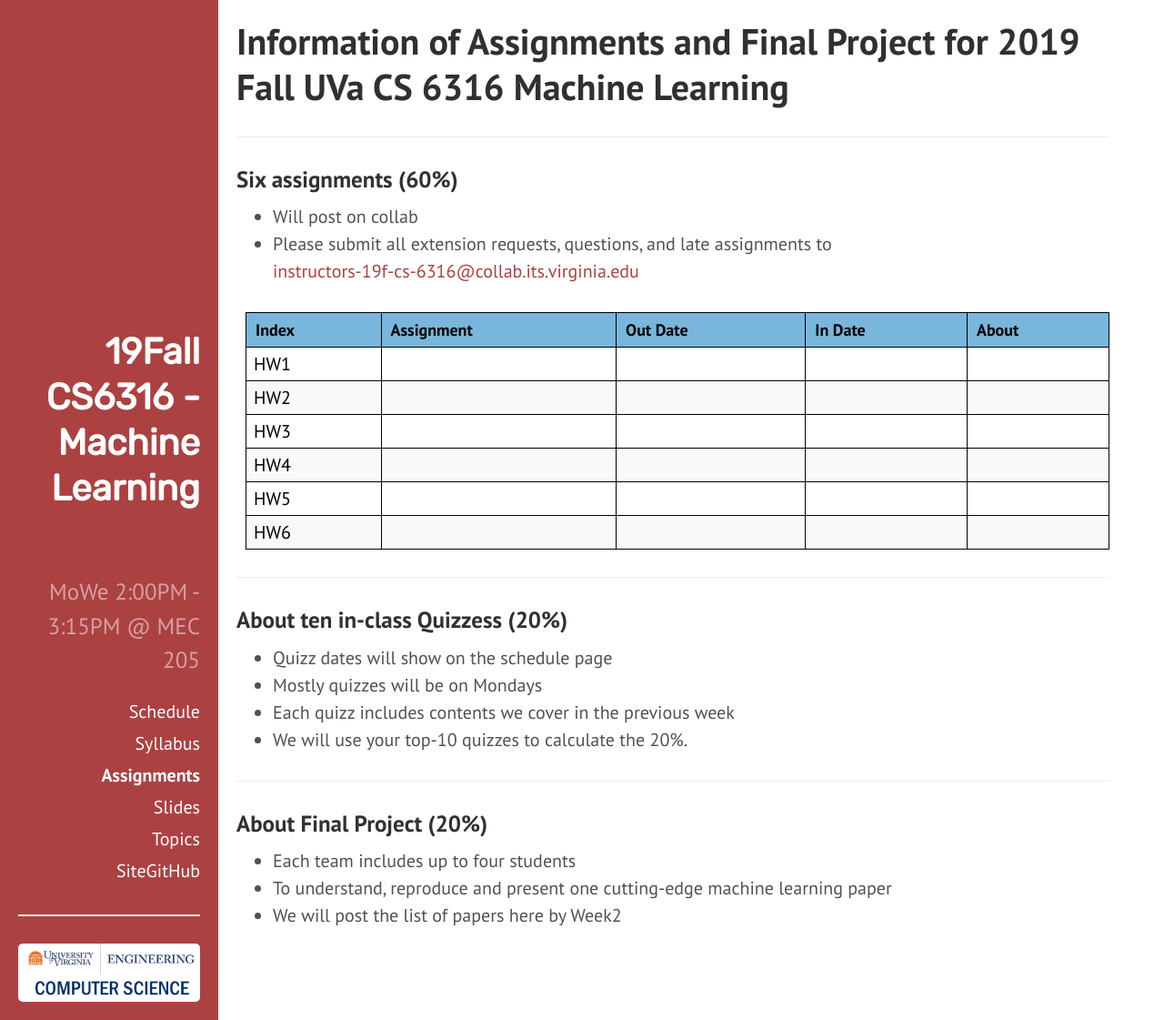
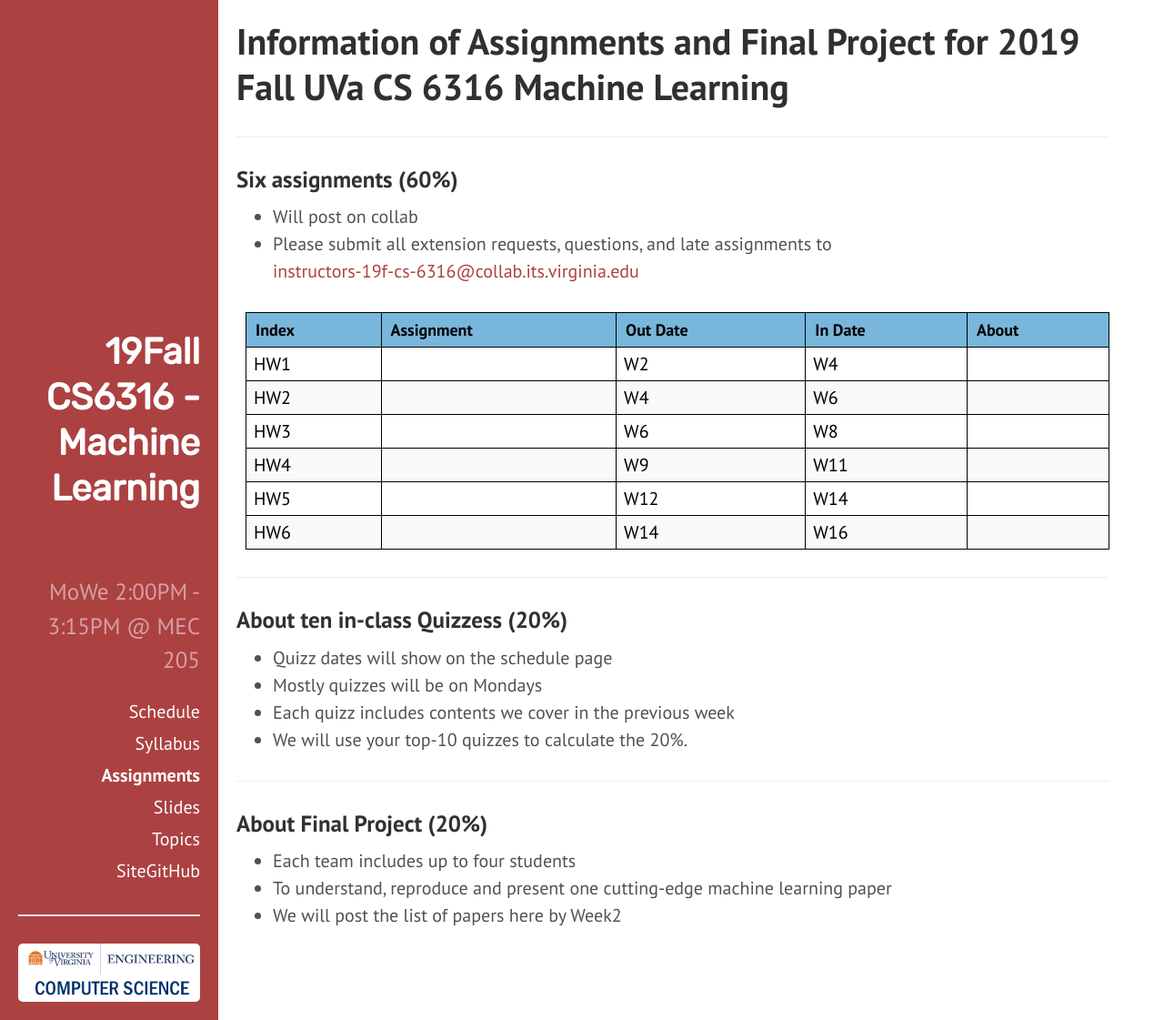
Before and after one commit to aobo-y/2019f-UVA-CS6316-MachineLearning, a Jekyll site: the page built from Assignments.md, in a window 1280 px wide and 1121 px high. Shown: the whole window at 91% size. Built offline with Jekyll 4.4.1, drawn with Linux system fonts in a browser that asks for light colours.

Commit message:
Update Assignments.md

```diff
--- a/Assignments.md
+++ b/Assignments.md
@@ -26,43 +26,43 @@ desc: "Information of Assignments and Final Project for 2019 Fall UVa CS 6316 Ma
 <tr>
   <td>HW1</td>
   <td></td>
-  <td></td>
-  <td></td>
+  <td>W2</td>
+  <td>W4</td>
   <td></td>
 </tr>
 <tr>
   <td>HW2</td>
   <td></td>
-  <td></td>
-  <td></td>
+  <td>W4</td>
+  <td>W6</td>
   <td></td>
 </tr>
 <tr>
   <td>HW3</td>
   <td></td>
-  <td></td>
-  <td></td>
+  <td>W6</td>
+  <td>W8</td>
   <td></td>
 </tr>
 <tr>
   <td>HW4</td>
   <td></td>
-  <td></td>
-  <td></td>
+  <td>W9</td>
+  <td>W11</td>
   <td></td>
 </tr>
 <tr>
   <td>HW5</td>
   <td></td>
-  <td></td>
-  <td></td>
+  <td>W12</td>
+  <td>W14</td>
   <td></td>
 </tr>
 <tr>
   <td>HW6</td>
   <td></td>
-  <td></td>
-  <td></td>
+  <td>W14</td>
+  <td>W16</td>
   <td></td>
 </tr>
 </table>
```
